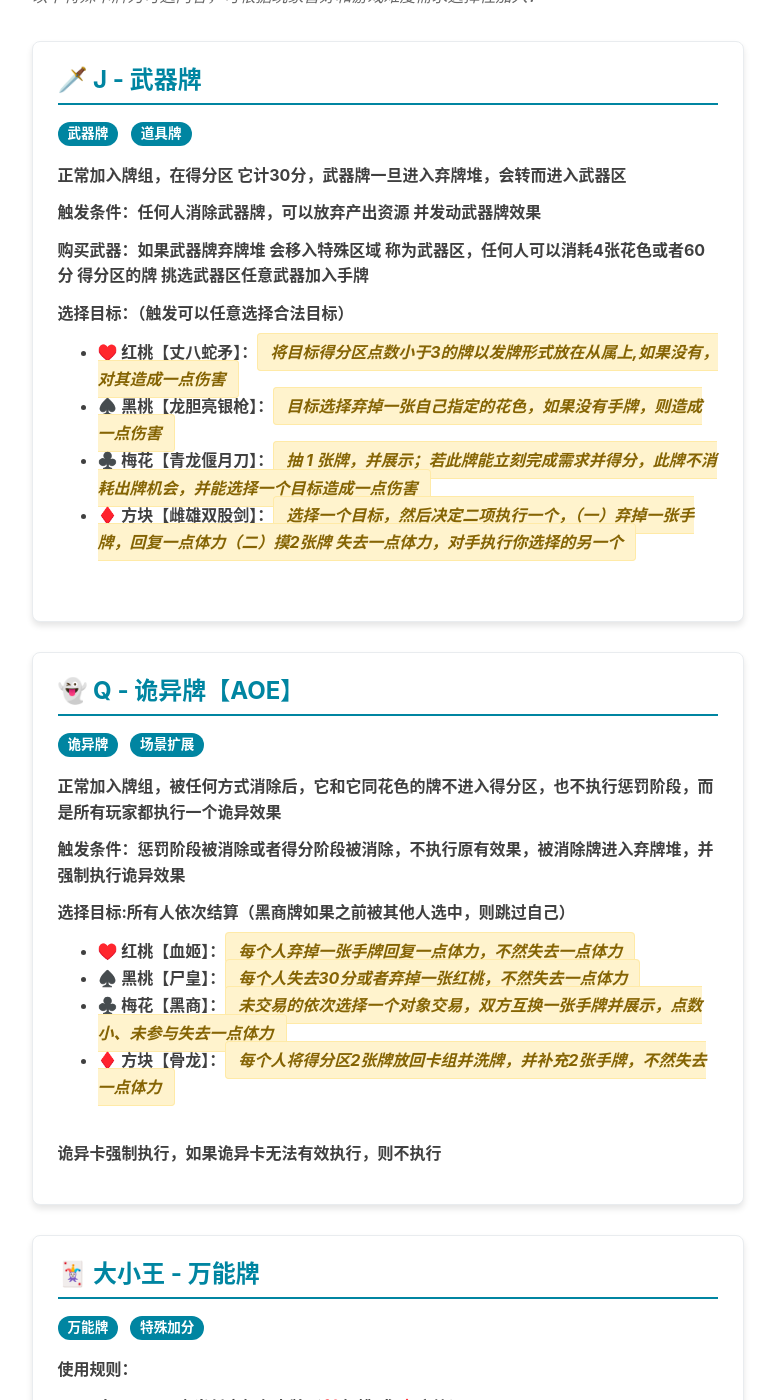
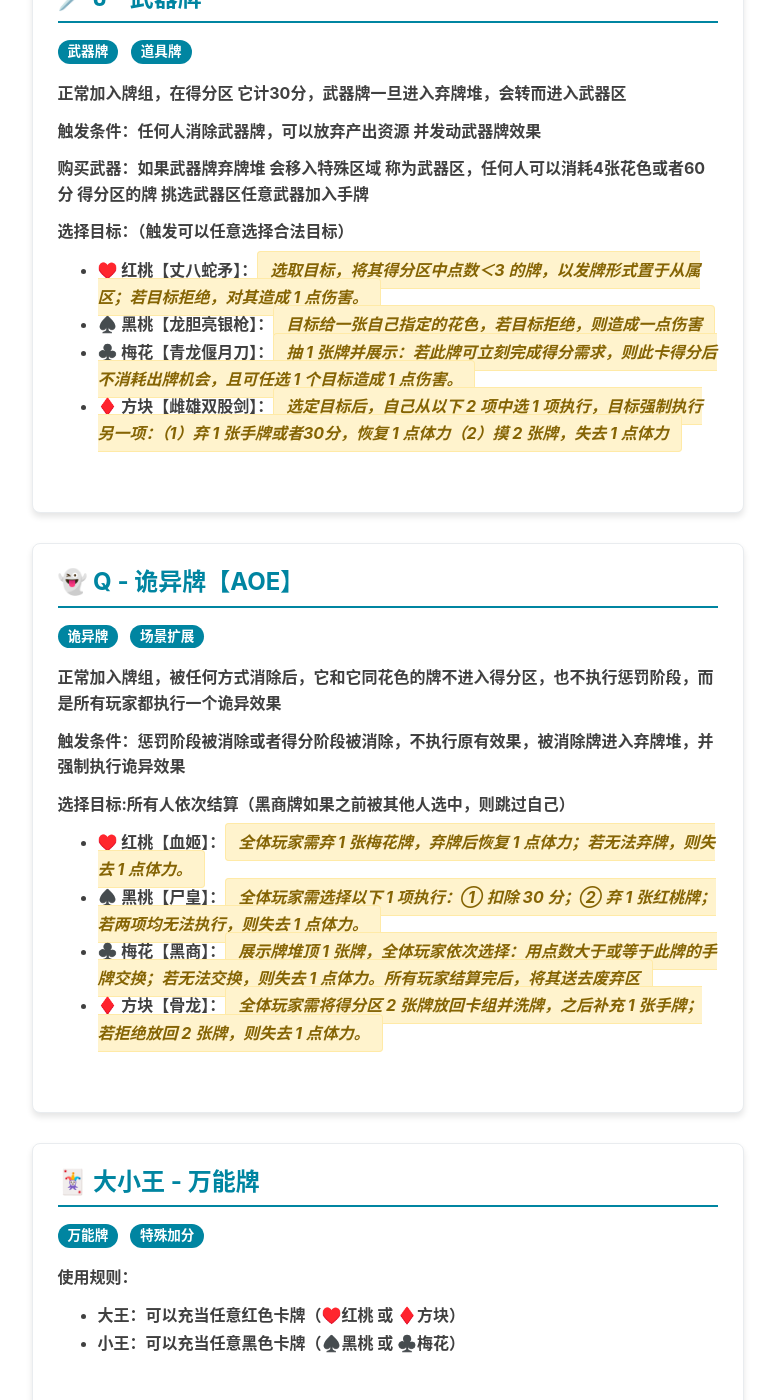
Before and after one commit to Drinkwang/jekyll2, a Jekyll site: the page built from shiguipai.html, in a window 1280 px wide and 1400 px high, scrolled down 3514 px. Shown: the whole window, without its empty margins (136-911 px from the left). Built offline with Jekyll 4.4.1, drawn with Linux system fonts in a browser that asks for light colours; nearby versions of some CDN libraries; comment, search, counter and statistics services are not loaded; some of the changed text lies outside the part shown.

Commit message:
规则修订

```diff
--- a/shiguipai.html
+++ b/shiguipai.html
@@ -136,17 +136,17 @@
                         <li>将数字卡牌K的从属卡（合计四张）以一定间隔正面朝上摆在场上</li>
                         <li>将其它牌作为牌堆（JQ可当正常花色替代 或者使用时 执行特殊规则）</li>
                         <li>每位玩家初始体力值为3点</li>
-                        <li>每个玩家抽取3张牌（单人游戏改变张数提升维度），猜拳决定庄家并作为起始玩家，进入发牌阶段</li>
+                        <li>每个玩家抽取4张牌（单人游戏改变张数提升维度），猜拳决定庄家并作为起始玩家，进入发牌阶段</li>
                     </ul>
 
                     <h6>🔄 游戏流程</h6>
                     <ol>
-                        <li><strong>进入发牌阶段：</strong>洗牌，每个从属卡从牌堆顶获得一张"需求卡"（从牌堆抽取）</li>
-                        <li><strong>进入惩罚阶段：</strong>如果因为发牌阶段，导致从属上有二张花色一样的卡，玩家需要支付从属花色作为惩罚，否则扣除1点体力值</li>
-                        <li><strong>代替惩罚</strong>玩家如果没有支付花色，可用红桃代替，惩罚阶段结束，将相同的花色卡牌移出 放在废弃区（双方共有）</li>
-                        <li><strong>抽牌阶段：</strong>玩家如果手牌小于4张，抽一张，这些称为"资源卡"（庄的第一个回合不抽牌）</li>
-                        <li><strong>出牌阶段：</strong>每回合最多可打出4张手卡（单人游戏可减少打出张数提升难度）<del>（每种花色限一次，这个限制可废除）</del>到从属上，如果从属在出牌阶段达到2张，则这相同花色的二张牌，进入玩家的得分区（每个玩家有不同的得分区）
-                        <li><strong>产出资源</strong>每当玩家从从属获得得分后，玩家可以声明产出资源，可由下家玩家观看牌堆，挑选从属牌本身的花色交给得分玩家，作为完成需求的产出资源加入得分玩家手牌（这个步骤限2次，如果想提快节奏，视情况增加，最多为4）</li>
+                        <li><strong>进入发牌阶段：</strong>洗牌，每个从属卡从牌堆顶发一张"需求卡"（从牌堆抽取）</li>
+                        <li><strong>进入惩罚阶段：</strong>如果因为发牌阶段，导致从属上有二张花色/图案一样的卡，将二卡送入废弃区，玩家需要支付从属花色作为惩罚，否则扣除1点体力值</li>
+                        <li><strong>代替惩罚</strong>玩家如果没有支付花色，可用红桃代替，所有从属惩罚阶段结束，进入抽牌阶段</li>
+                        <li><strong>抽牌阶段：</strong>玩家如果手牌小于5张，抽一张，这些是手牌</li>
+                        <li><strong>出牌阶段：</strong>每回合最多可打出4张手卡（单人游戏可减少打出张数提升难度）<del>（每种花色限一次，这个限制可废除）</del>到从属上，如果从属在出牌阶段有二张花色/图案相同，2张牌都进入当前玩家的得分区（每个玩家有不同的得分区）
+                        <li><strong>产出资源</strong>每当玩家从从属获得得分后，可以抽一张牌</li>
                         <li><strong>出牌阶段结束：</strong>再次进入下一名玩家的发牌阶段，如果单人游玩，则还是自己的发牌阶段</li>
                     </ol>
 
@@ -192,10 +192,10 @@
                         <p><strong>购买武器：</strong>如果武器牌弃牌堆 会移入特殊区域 称为武器区，任何人可以消耗4张花色或者60分 得分区的牌 挑选武器区任意武器加入手牌</p>
                         <p><strong>选择目标：（触发可以任意选择合法目标）</strong></p>
                         <ul>
-                            <li>♥️ 红桃【丈八蛇矛】：<span class="effect-placeholder">将目标得分区点数小于3的牌以发牌形式放在从属上,如果没有，对其造成一点伤害</span></li>
-                            <li>♠️ 黑桃【龙胆亮银枪】：<span class="effect-placeholder">目标选择弃掉一张自己指定的花色，如果没有手牌，则造成一点伤害 </span></li>
-                            <li>♣️ 梅花【青龙偃月刀】：<span class="effect-placeholder">抽 1 张牌，并展示；若此牌能立刻完成需求并得分，此牌不消耗出牌机会，并能选择一个目标造成一点伤害</span></li>
-                            <li>♦️ 方块【雌雄双股剑】：<span class="effect-placeholder">选择一个目标，然后决定二项执行一个，（一）弃掉一张手牌，回复一点体力（二）摸2张牌 失去一点体力，对手执行你选择的另一个</span></li>
+                            <li>♥️ 红桃【丈八蛇矛】：<span class="effect-placeholder">选取目标，将其得分区中点数＜3 的牌，以发牌形式置于从属区；若目标拒绝，对其造成 1 点伤害。</span></li>
+                            <li>♠️ 黑桃【龙胆亮银枪】：<span class="effect-placeholder">目标给一张自己指定的花色，若目标拒绝，则造成一点伤害 </span></li>
+                            <li>♣️ 梅花【青龙偃月刀】：<span class="effect-placeholder">抽 1 张牌并展示：若此牌可立刻完成得分需求，则此卡得分后不消耗出牌机会，且可任选 1 个目标造成 1 点伤害。</span></li>
+                            <li>♦️ 方块【雌雄双股剑】：<span class="effect-placeholder">选定目标后，自己从以下 2 项中选 1 项执行，目标强制执行另一项：（1）弃 1 张手牌或者30分，恢复 1 点体力（2）摸 2 张牌，失去 1 点体力</span></li>
                         </ul>
                     </div>
 
@@ -206,12 +206,12 @@
                         <p><strong>触发条件：</strong>惩罚阶段被消除或者得分阶段被消除，不执行原有效果，被消除牌进入弃牌堆，并强制执行诡异效果</p>
                         <p><strong>选择目标:所有人依次结算（黑商牌如果之前被其他人选中，则跳过自己）</strong></p>
                         <ul>
-                            <li>♥️ 红桃【血姬】：<span class="effect-placeholder">每个人弃掉一张手牌回复一点体力，不然失去一点体力</span></li>
-                            <li>♠️ 黑桃【尸皇】：<span class="effect-placeholder">每个人失去30分或者弃掉一张红桃，不然失去一点体力</span></li>
-                            <li>♣️ 梅花【黑商】：<span class="effect-placeholder">未交易的依次选择一个对象交易，双方互换一张手牌并展示，点数小、未参与失去一点体力</span></li>
-                            <li>♦️ 方块【骨龙】：<span class="effect-placeholder">每个人将得分区2张牌放回卡组并洗牌，并补充2张手牌，不然失去一点体力</span></li>
+                            <li>♥️ 红桃【血姬】：<span class="effect-placeholder">全体玩家需弃 1 张梅花牌，弃牌后恢复 1 点体力；若无法弃牌，则失去 1 点体力。</span></li>
+                            <li>♠️ 黑桃【尸皇】：<span class="effect-placeholder">全体玩家需选择以下 1 项执行：① 扣除 30 分；② 弃 1 张红桃牌；若两项均无法执行，则失去 1 点体力。</span></li>
+                            <li>♣️ 梅花【黑商】：<span class="effect-placeholder">展示牌堆顶 1 张牌，全体玩家依次选择：用点数大于或等于此牌的手牌交换；若无法交换，则失去 1 点体力。所有玩家结算完后，将其送去废弃区</span></li>
+                            <li>♦️ 方块【骨龙】：<span class="effect-placeholder">全体玩家需将得分区 2 张牌放回卡组并洗牌，之后补充 1 张手牌；若拒绝放回 2 张牌，则失去 1 点体力。</span></li>
                         </ul>
-                        <p><strong>诡异卡强制执行，如果诡异卡无法有效执行，则不执行</strong></p>
+
                     </div>
 
                     <div class="boardgame-item">
```
Also changed, not shown: other parts of shiguipai.html (+1 -1 lines).
